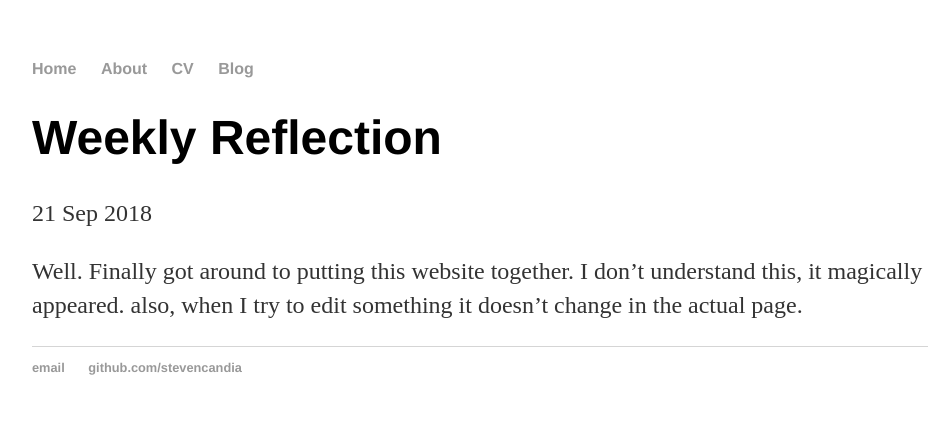
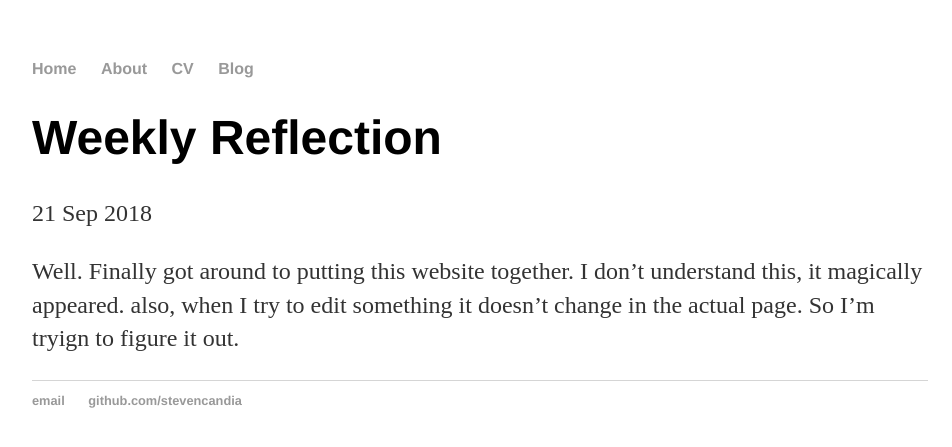
Before and after one commit to stevenc2620/stevenc2620.github.io, a Jekyll site: the page built from _posts/2018-21-09-Weekly-Reflection-01.md, in a window 1280 px wide. Shown: the top 447 px of the page, without its empty margins (160-1112 px from the left). Built offline with Jekyll 4.4.1, drawn with Linux system fonts in a browser that asks for light colours.

Commit message:
Update 2018-21-09-Weekly-Reflection-01.md

```diff
--- a/_posts/2018-21-09-Weekly-Reflection-01.md
+++ b/_posts/2018-21-09-Weekly-Reflection-01.md
@@ -4,4 +4,4 @@
 date: 2018-09-21
 ---
 
-Well. Finally got around to putting this website together. I don't understand this, it magically appeared. also, when I try to edit something it doesn't change in the actual page.
+Well. Finally got around to putting this website together. I don't understand this, it magically appeared. also, when I try to edit something it doesn't change in the actual page. So I'm tryign to figure it out.
```
